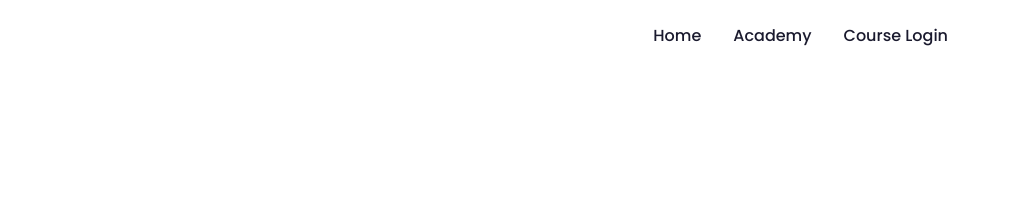
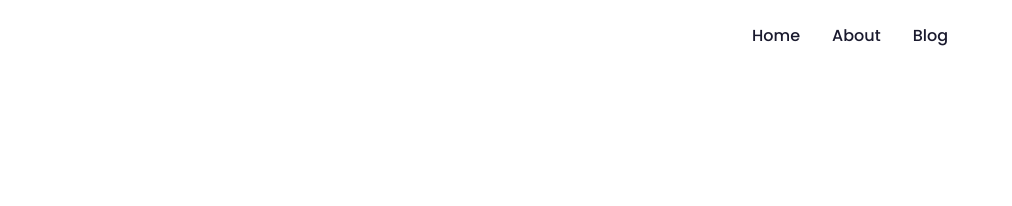
Before and after one commit to gigamuddirr/Static-Site, a website: page about.html in a window 1280 px wide. Shown: the full height of the page, 268-1280 px from the left. Drawn offline with Linux system fonts and the light colour scheme.

Commit message:
Update navigation bar with core pages

```diff
--- a/about.html
+++ b/about.html
@@ -16,8 +16,8 @@
         </a>
         <div class="nav-links">
             <a href="/Static-Site/">Home</a>
-            <a href="/Static-Site/academy">Academy</a>
-            <a href="/Static-Site/course-login">Course Login</a>
+            <a href="/Static-Site/about">About</a>
+            <a href="/Static-Site/blog">Blog</a>
         </div>
     </nav>
     <main>
```
Also changed, not shown: blog/first-post.html (+2 -2 lines), blog/index.html (+2 -2 lines), index.html (+2 -2 lines), src/templates/main.html (+2 -2 lines).
